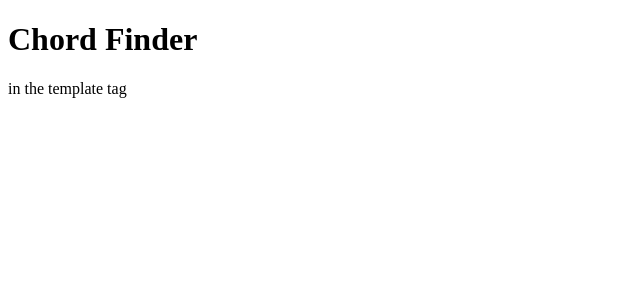
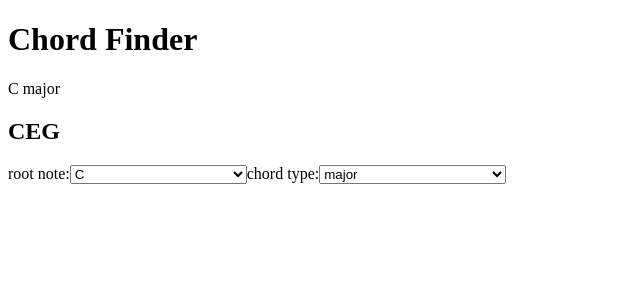
Before and after one commit to SamWen0201/chord-finder, a Vue app in the folder chord-finder/: page / in a window 1280 px wide. Shown: the top 300 px of the page, without its empty margins (0-640 px from the left). Built offline with nearby package versions, Linux system fonts and the light colour scheme.

Commit message:
feat: 新增功能 和弦選擇，使用者可以透過選單選擇想要的和弦
## 使用技能
- 透過 v-model 去同步更新表單輸入和畫面

## 備註
- 目前選擇的和弦只提供 三和弦的 major, minor, sus2, sus4

```diff
--- a/chord-finder/src/App.vue
+++ b/chord-finder/src/App.vue
@@ -1,13 +1,20 @@
 <template>
-  <div>
-    <h1>Chord Finder</h1>
-    <p>in the template tag</p>
-  </div>
+  <h1>{{ title }}</h1>
+  <ChordSelector></ChordSelector>
 </template>
 
 <script>
+import ChordSelector from "./components/ChordSelector.vue";
+
 export default {
-  name: "App",
+  components: {
+    ChordSelector,
+  },
+  data() {
+    return {
+      title: "Chord Finder",
+    };
+  },
 };
 </script>
 
--- /dev/null
+++ b/chord-finder/src/components/ChordSelector.vue
@@ -0,0 +1,121 @@
+<template>
+  <div>{{ selectedRoot }} {{ selectedChordType }}</div>
+  <h2>{{ selectedChord }}</h2>
+
+  <form class="form">
+    <label for="selectedRoot">root note:</label>
+    <select v-model="selectedRoot" id="selectedRoot" @change="updateChord">
+      <option disabled value>Please choose a root note</option>
+      <option v-for="(rootNote, index) in rootNotes" :key="index">
+        {{ rootNote }}
+      </option>
+    </select>
+
+    <label for="selectedChordType">chord type:</label>
+    <select
+      v-model="selectedChordType"
+      id="selectedChordType"
+      @change="updateChord"
+    >
+      <option disabled value>Please choose a chord type</option>
+      <option v-for="(chordType, index) in chordTypes" :key="index">
+        {{ chordType }}
+      </option>
+    </select>
+  </form>
+</template>
+
+<script>
+export default {
+  data() {
+    return {
+      rootNotes: [
+        "C",
+        "C#",
+        "D",
+        "D#",
+        "E",
+        "F",
+        "F#",
+        "G",
+        "G#",
+        "A",
+        "A#",
+        "B",
+      ],
+      selectedRoot: "C",
+      chordTypes: ["major", "minor", "sus2", "sus4"],
+      selectedChordType: "major",
+      selectedChord: "CEG",
+    };
+  },
+  methods: {
+    updateChord() {
+      // 以目前選取的 根音為起點 加上和弦種類對應的 interval 獲得想要的和弦
+      const first = this.rootNotes.findIndex(
+        (note) => this.selectedRoot === note,
+      );
+
+      if (this.selectedChordType === "major") {
+        const third =
+          first + 4 >= this.rootNotes.length
+            ? first + 4 - this.rootNotes.length
+            : first + 4;
+        const fifth =
+          first + 7 >= this.rootNotes.length
+            ? first + 7 - this.rootNotes.length
+            : first + 7;
+
+        this.selectedChord =
+          this.rootNotes[first] + this.rootNotes[third] + this.rootNotes[fifth];
+      }
+      if (this.selectedChordType === "minor") {
+        const third =
+          first + 3 >= this.rootNotes.length
+            ? first + 3 - this.rootNotes.length
+            : first + 3;
+        const fifth =
+          first + 7 >= this.rootNotes.length
+            ? first + 7 - this.rootNotes.length
+            : first + 7;
+
+        this.selectedChord =
+          this.rootNotes[first] + this.rootNotes[third] + this.rootNotes[fifth];
+      }
+      if (this.selectedChordType === "sus2") {
+        const third =
+          first + 2 >= this.rootNotes.length
+            ? first + 2 - this.rootNotes.length
+            : first + 2;
+        const fifth =
+          first + 7 >= this.rootNotes.length
+            ? first + 7 - this.rootNotes.length
+            : first + 7;
+
+        this.selectedChord =
+          this.rootNotes[first] + this.rootNotes[third] + this.rootNotes[fifth];
+      }
+      if (this.selectedChordType === "sus4") {
+        const third =
+          first + 5 >= this.rootNotes.length
+            ? first + 5 - this.rootNotes.length
+            : first + 5;
+        const fifth =
+          first + 7 >= this.rootNotes.length
+            ? first + 7 - this.rootNotes.length
+            : first + 7;
+
+        this.selectedChord =
+          this.rootNotes[first] + this.rootNotes[third] + this.rootNotes[fifth];
+      }
+      console.log("Update Chord: " + this.selectedChord);
+    },
+  },
+
+  computed: {
+    chord() {},
+  },
+};
+</script>
+
+<style></style>
--- a/chord-finder/src/main.js
+++ b/chord-finder/src/main.js
@@ -1,4 +1,4 @@
 import { createApp } from "vue";
 import App from "./App.vue";
 
-const app = createApp(App).mount("#app");
+createApp(App).mount("#app");
```
